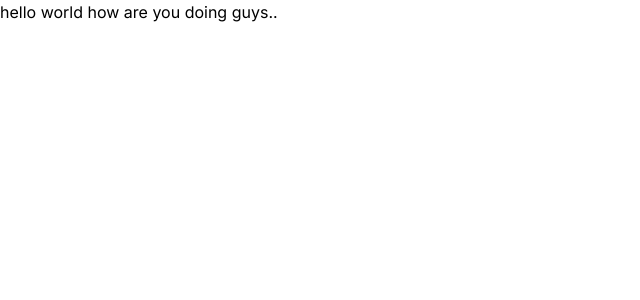
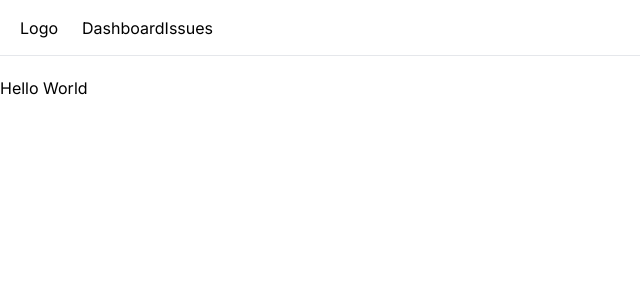
Before and after one commit to Jobex11/Issue-Tracker, a Next.js app in the folder issue-tracker/: page / in a window 1280 px wide. Shown: the top 300 px of the page, without its empty margins (0-640 px from the left). Built offline with nearby package versions, Linux system fonts and the light colour scheme.

Commit message:
create navbar

```diff
--- /dev/null
+++ b/issue-tracker/app/Navbar.tsx
@@ -0,0 +1,18 @@
+import React from "react";
+import Link from "next/link";
+
+const Navbar = () => {
+  return (
+    <nav className="flex space-x-6 border-b mb-5 px-5 h-14 items-center">
+      <Link href="/">Logo</Link>
+      <ul className="flex ">
+        <li>
+          <Link href="/">Dashboard</Link>
+          <Link href="/issues">Issues</Link>
+        </li>
+      </ul>
+    </nav>
+  );
+};
+
+export default Navbar;
--- a/issue-tracker/app/layout.tsx
+++ b/issue-tracker/app/layout.tsx
@@ -1,22 +1,26 @@
-import './globals.css'
-import type { Metadata } from 'next'
-import { Inter } from 'next/font/google'
+import "./globals.css";
+import type { Metadata } from "next";
+import { Inter } from "next/font/google";
+import Navbar from "./Navbar";
 
-const inter = Inter({ subsets: ['latin'] })
+const inter = Inter({ subsets: ["latin"] });
 
 export const metadata: Metadata = {
-  title: 'Create Next App',
-  description: 'Generated by create next app',
-}
+  title: "Create Next App",
+  description: "Generated by create next app",
+};
 
 export default function RootLayout({
   children,
 }: {
-  children: React.ReactNode
+  children: React.ReactNode;
 }) {
   return (
     <html lang="en">
-      <body className={inter.className}>{children}</body>
+      <body className={inter.className}>
+        <Navbar />
+        <main>{children}</main>
+      </body>
     </html>
-  )
+  );
 }
--- a/issue-tracker/app/page.tsx
+++ b/issue-tracker/app/page.tsx
@@ -1,3 +1,3 @@
 export default function Home() {
-  return <div>hello world how are you doing guys..</div>;
+  return <div>Hello World</div>;
 }
--- /dev/null
+++ b/package.json
@@ -0,0 +1,5 @@
+{
+  "dependencies": {
+    "react-icons": "^4.11.0"
+  }
+}
```
Also changed, not shown: 2 other files (tests, documents, lock files or other folders).
